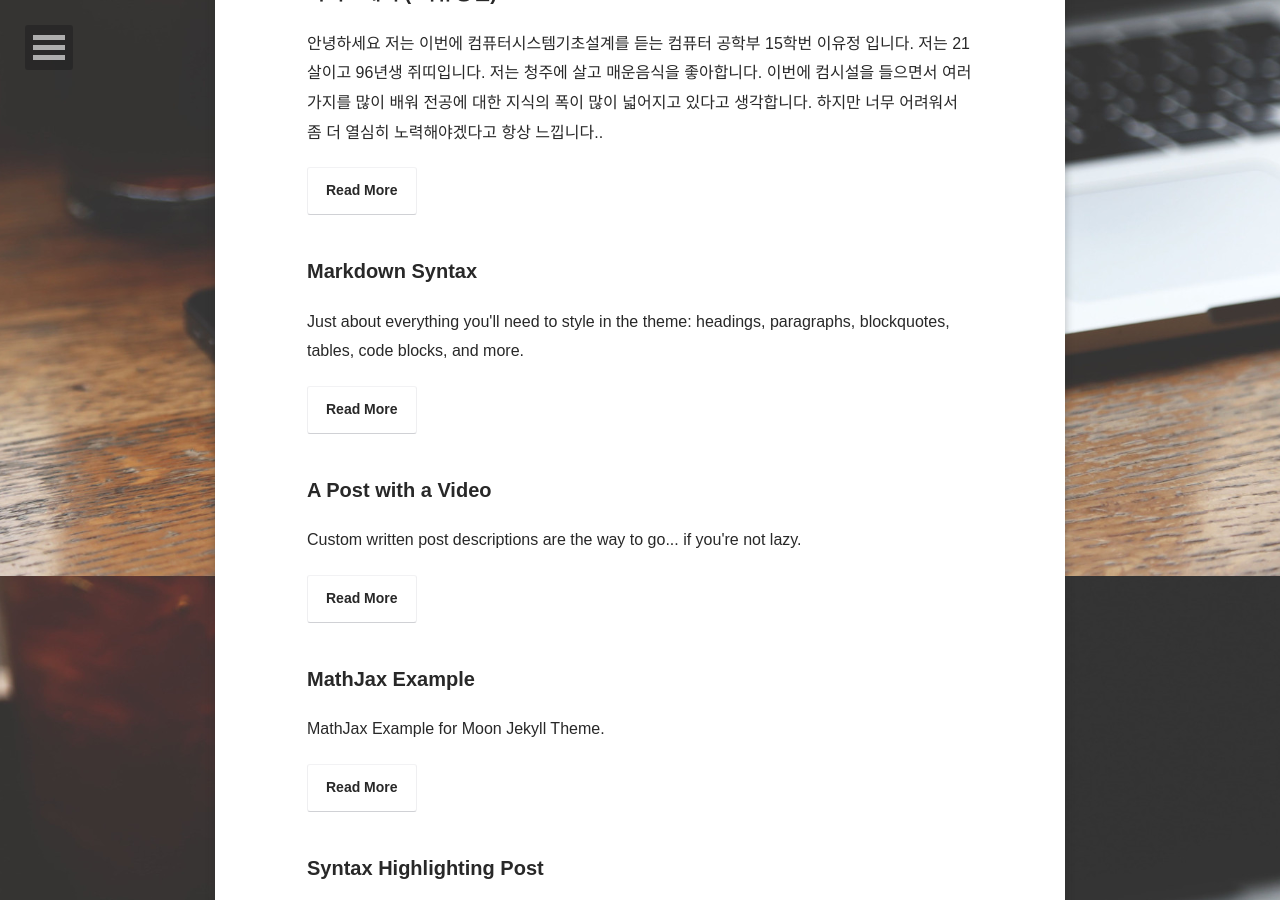
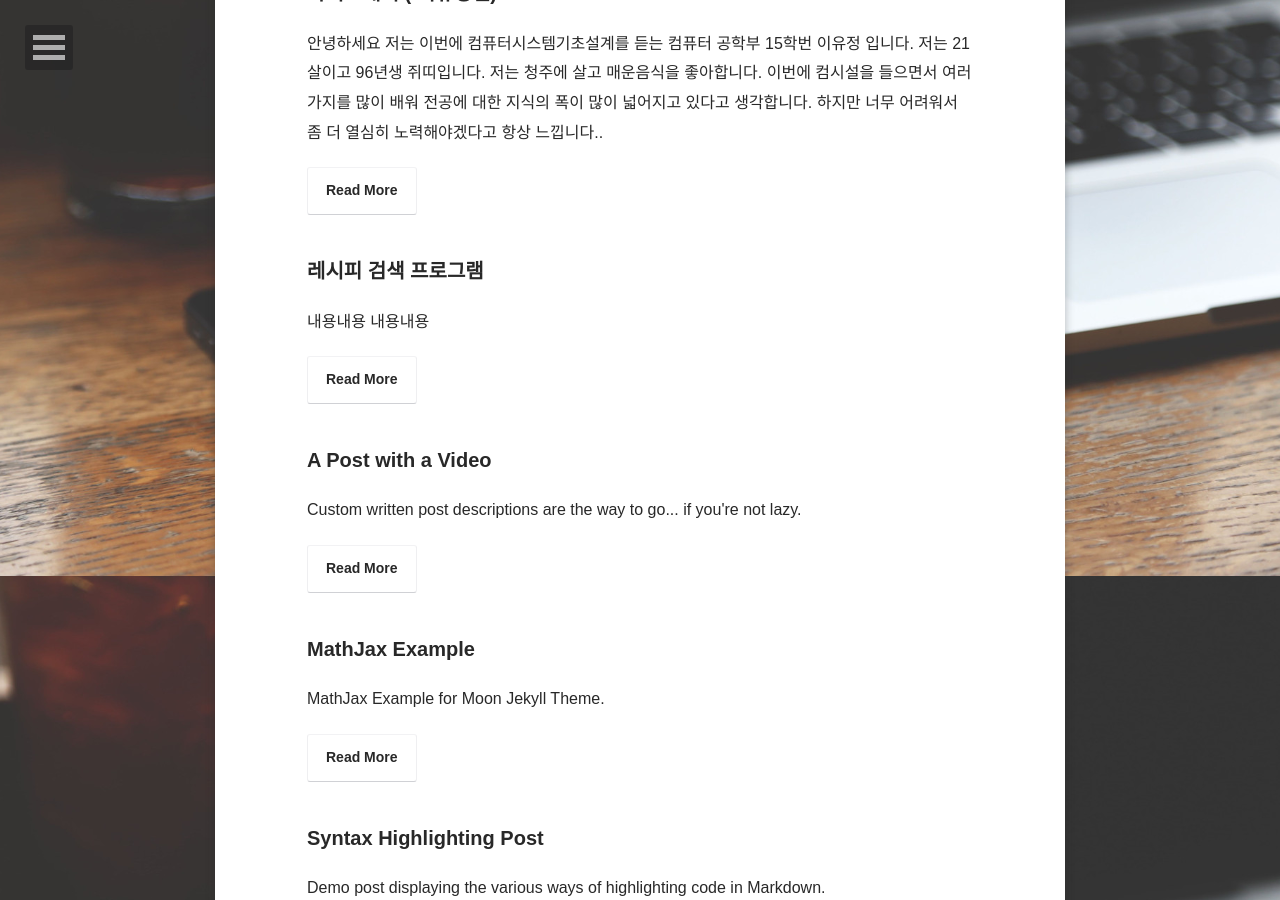
Before and after one commit to dbwjddldb96/dbwjddldb96.github.com, a Jekyll site: the page built from posts/index.md, in a window 1280 px wide and 900 px high, scrolled down 324 px. Built offline with Jekyll 4.4.1, drawn with Linux system fonts in a browser that asks for light colours; some web fonts are replaced; comment, search, counter and statistics services are not loaded.

Commit message:
Update 2016-03-20-markdown-syntax.md

```diff
--- a/_posts/2016-03-20-markdown-syntax.md
+++ b/_posts/2016-03-20-markdown-syntax.md
@@ -1,8 +1,8 @@
 ---
 layout: post
-title:  "Markdown Syntax"
+title:  "레시피 검색 프로그램"
 date:   2016-03-15
-excerpt: "Just about everything you'll need to style in the theme: headings, paragraphs, blockquotes, tables, code blocks, and more."
+excerpt: "내용내용 내용내용"
 tag:
 - markdown
 - syntax
```
